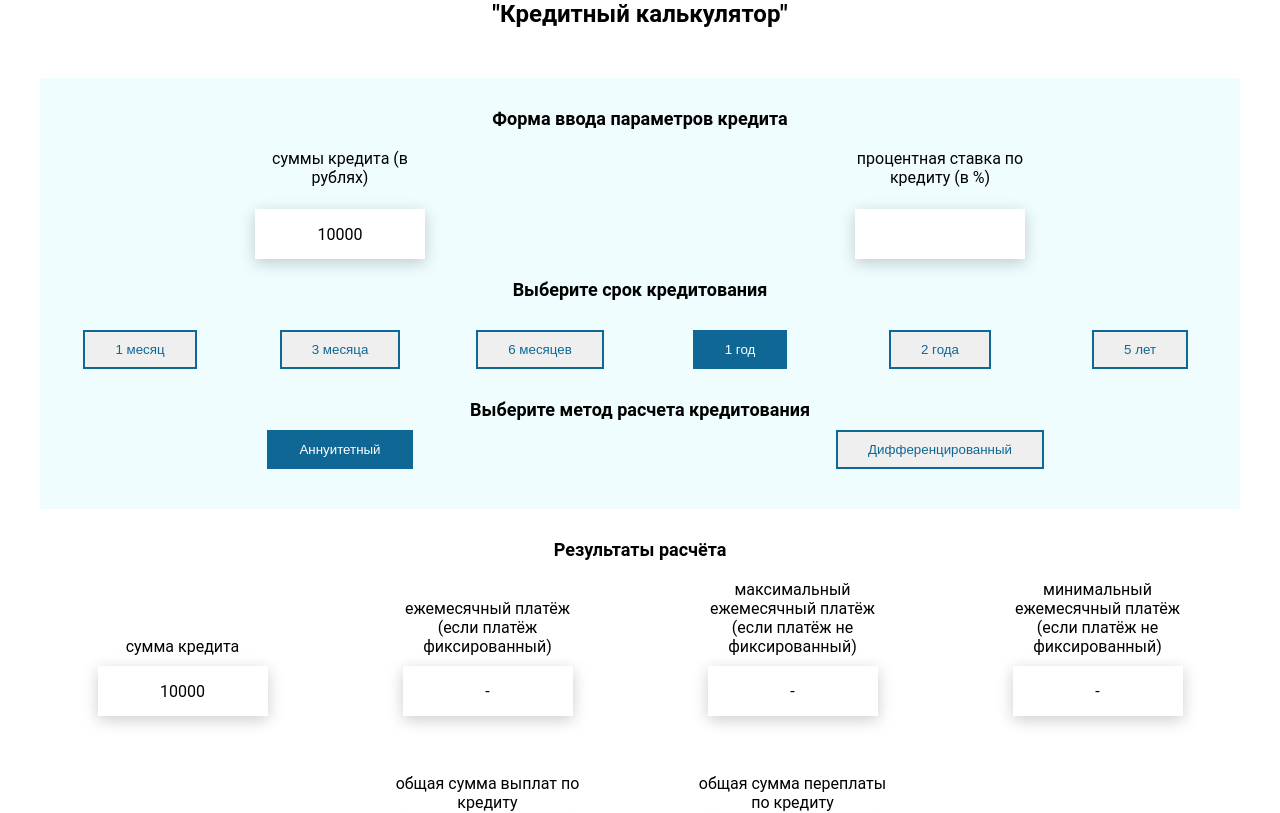
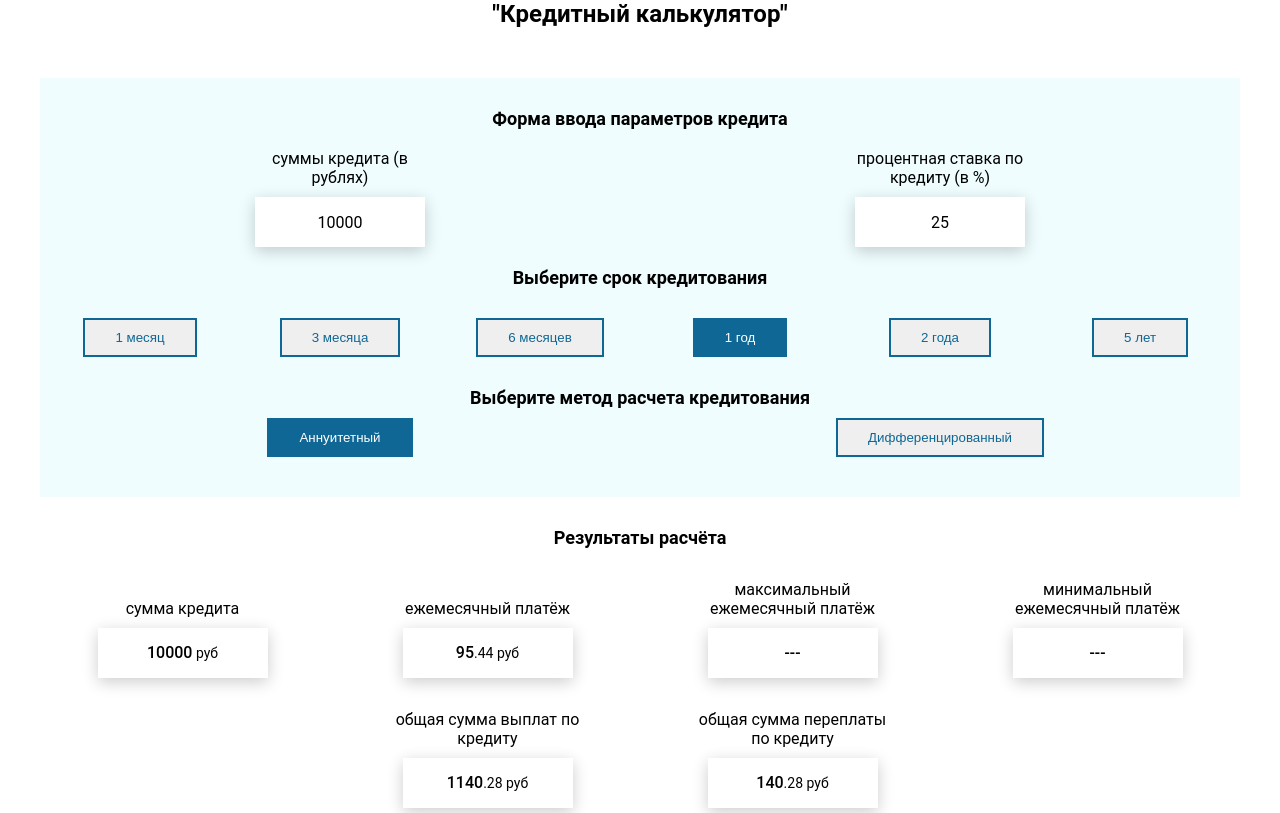
Before and after one commit to MillionerMIN/credit-calculator, a React (Create React App) app: page / in a window 1280 px wide. Shown: the top 813 px of the page. Built offline with nearby package versions, Linux system fonts and the light colour scheme; no server answers.

Commit message:
added component for transformation texts data

```diff
--- a/src/components/calculat/Calculate.tsx
+++ b/src/components/calculat/Calculate.tsx
@@ -36,22 +36,19 @@ export type CalculationDetailsType = {
 
 export const Calculate = () => {
   const [summa, setSumma] = useState<string>('10000');
-  const [rate, setRate] = useState<string>('0');
+  const [rate, setRate] = useState<string>('25');
   const [period, setPeriod] = useState<number>(12);
   const [detail, setDetail] = useState<boolean>(false);
   const [method, setMethod] = useState<boolean>(true);
-  const [reefRate, setRefRate] = useState<string>('');
 
   //запрос для получения ставки рефенансирования + 5п.п.
   useEffect(() => {
     getRefinancingRate()
       .then((data) => {
-        setRefRate(data[0].Value + 5);
+        setRate(data[0].Value + 5);
       })
       .catch((error) => console.log('Error:' + error));
   }, []);
-
-  console.log(reefRate);
 
   //функция изменения суммы кредита
   const changeSumma = (e: React.ChangeEvent<HTMLInputElement>) => {
@@ -120,7 +117,7 @@ export const Calculate = () => {
     <>
       <FormParameters
         summa={summa}
-        rate={reefRate}
+        rate={rate}
         period={period}
         method={method}
         onChangeSumma={changeSumma}
--- a/src/components/common/input/SuperInputText.module.css
+++ b/src/components/common/input/SuperInputText.module.css
@@ -19,19 +19,28 @@
 }
 
 .errorInput {
-    height: 30px;
-    border-radius: 5px;
-    border: 2px solid #e22822;
+    align-items: center;
+    justify-content: center;
+    width: 170px;
+    height: 50px;
+    padding: 0 10px;
     background: #fff;
-    color: #0E6795;
+    box-shadow: 0 2px 15px rgba(245, 12, 4, 0.5);
+    border: none;
+    text-align: center;
+    font-size: 16px;
+    cursor: pointer;
+    outline: 0;
+    transition: .3s all;
 }
 
 .errorInput:hover {
-    border: 3px solid #e22822;
+    border: 2px solid rgba(245, 12, 4, 0.5);
+    transition: .3s all;
 }
 
 .error {
-    font-size: 0.8em;
-    text-align: start;
-    color: #e22822;
+    font-size: 1rem;
+    font-weight: 600;
+    color: rgba(245, 12, 4, 0.7);
 }
--- /dev/null
+++ b/src/components/common/textLow/TextLow.tsx
@@ -0,0 +1,28 @@
+import style from './textLow.module.css';
+
+type TextLowPropsType = {
+  num: any;
+};
+
+export const TextLow = (props: TextLowPropsType) => {
+  const { num } = props;
+  let firstStr, lastStr;
+  let str = num.toString();
+  let before = str.indexOf('.');
+  if (before === -1 && str > 0) {
+    firstStr = str;
+  } else if (before === -1 && str < 0) {
+    firstStr = '---';
+  } else {
+    firstStr = str.slice('.', before - 1);
+    lastStr = str.slice(before, str.length);
+  }
+
+  return (
+    <>
+      <span className={style.first}>{firstStr}</span>
+      <span className={style.last}>{lastStr}</span>
+      {(before !== -1 || str > 0) && <span className={style.last}> руб</span>}
+    </>
+  );
+};
--- /dev/null
+++ b/src/components/common/textLow/textLow.module.css
@@ -0,0 +1,10 @@
+.first {
+  align-self: center;
+  font-weight: 500;
+  font-size: 16px;
+}
+
+.last {
+  font-weight: 400;
+  font-size: 14px;
+}
--- a/src/components/formParameters/FormParameters.module.css
+++ b/src/components/formParameters/FormParameters.module.css
@@ -21,7 +21,7 @@
 
 .parameter {
   display: grid;
-  grid-template-rows: repeat(2, 1fr);
+  grid-template-rows: 0.5fr 1fr;
   row-gap: 10px;
   justify-items: center;
 }
--- a/src/components/formParameters/FormParameters.tsx
+++ b/src/components/formParameters/FormParameters.tsx
@@ -29,22 +29,30 @@ export const FormParameters = (props: FormParametersPropsType) => {
     <>
       <label className={style.parameter}>
         суммы кредита (в рублях)
-        <SuperInputText onChange={onChangeSumma} value={summa} />
+        <SuperInputText
+          onChange={onChangeSumma}
+          value={summa}
+          error={+summa === 0 || summa === null ? 'Не корректное число!' : ''}
+        />
       </label>
       <label className={style.parameter}>
         процентная ставка по кредиту (в %)
-        <SuperInputText onChange={onChangeRate} value={rate} />
+        <SuperInputText
+          onChange={onChangeRate}
+          value={rate}
+          error={+rate === 0 || rate === null ? 'Не корректное число!' : ''}
+        />
       </label>
     </>
   );
 
   const arrButtons = [
-    { value: 1, period: '1 месяц', active: false },
-    { value: 3, period: '3 месяца', active: false },
-    { value: 6, period: '6 месяцев', active: true },
-    { value: 12, period: '1 год', active: false },
-    { value: 24, period: '2 года', active: false },
-    { value: 60, period: '5 лет', active: false },
+    { value: 1, period: '1 месяц' },
+    { value: 3, period: '3 месяца' },
+    { value: 6, period: '6 месяцев' },
+    { value: 12, period: '1 год' },
+    { value: 24, period: '2 года' },
+    { value: 60, period: '5 лет' },
   ];
   //элемент btn денамически отрисовывает все элементы находящиеся в массиве arrButtons
   const btn = arrButtons.map((btn, i) => (
--- a/src/components/formResults/FormResults.module.css
+++ b/src/components/formResults/FormResults.module.css
@@ -53,3 +53,23 @@
   background: #0E6795;
   color: #fff;
 }
+
+.input {
+
+  width: 170px;
+  height: 50px;
+  padding: 15px 10px;
+  background: #fff;
+  box-shadow: 0 4px 15px rgb(0 0 0 / 20%);
+  border: none;
+  text-align: center;
+  vertical-align: center;
+  font-size: 16px;
+  cursor: pointer;
+  outline: 0;
+  transition: .3s all;
+}
+
+.input:hover {
+  border: 3px solid #3390c1;
+}
--- a/src/components/formResults/FormResults.tsx
+++ b/src/components/formResults/FormResults.tsx
@@ -1,6 +1,6 @@
 import { CalculationResultsType } from '../calculat/Calculate';
 import SuperButton from '../common/button/SuperButton';
-import SuperInputText from '../common/input/SuperInputText';
+import { TextLow } from '../common/textLow/TextLow';
 import style from './FormResults.module.css';
 
 type FormResultsPropsType = {
@@ -14,16 +14,15 @@ export const FormResults = (props: FormResultsPropsType) => {
   const arrDetails = [
     { subtitle: 'сумма кредита', value: data.summa },
     {
-      subtitle: 'ежемесячный платёж (если платёж фиксированный)',
+      subtitle: 'ежемесячный платёж',
       value: data.dif,
     },
     {
-      subtitle:
-        'максимальный ежемесячный платёж (если платёж не фиксированный)',
+      subtitle: 'максимальный ежемесячный платёж',
       value: data.maxDif,
     },
     {
-      subtitle: 'минимальный ежемесячный платёж (если платёж не фиксированный)',
+      subtitle: 'минимальный ежемесячный платёж',
       value: data.minDif,
     },
     { subtitle: 'общая сумма выплат по кредиту', value: data.totalAmount },
@@ -37,7 +36,9 @@ export const FormResults = (props: FormResultsPropsType) => {
   const detail = arrDetails.map((detail, i) => (
     <div className={style.detail} key={i}>
       <div className={style.title}>{detail.subtitle}</div>
-      <SuperInputText value={!detail.value ? '-' : detail.value} />
+      <div className={style.input}>
+        <TextLow num={!detail.value ? -1 : detail.value} />
+      </div>
     </div>
   ));
 
--- a/src/utils/datePeriod/datePeriod.ts
+++ b/src/utils/datePeriod/datePeriod.ts
@@ -38,12 +38,3 @@ export const datePeriod = (nowDate: Date, period: number) => {
   }
   return arrDate;
 };
-
-//функция получения количества дней в месяце
-export function daysInMonth(anyDateInMonth: any) {
-  return new Date(
-    anyDateInMonth.getFullYear(),
-    anyDateInMonth.getMonth() + 1,
-    0
-  ).getDate();
-}
```
